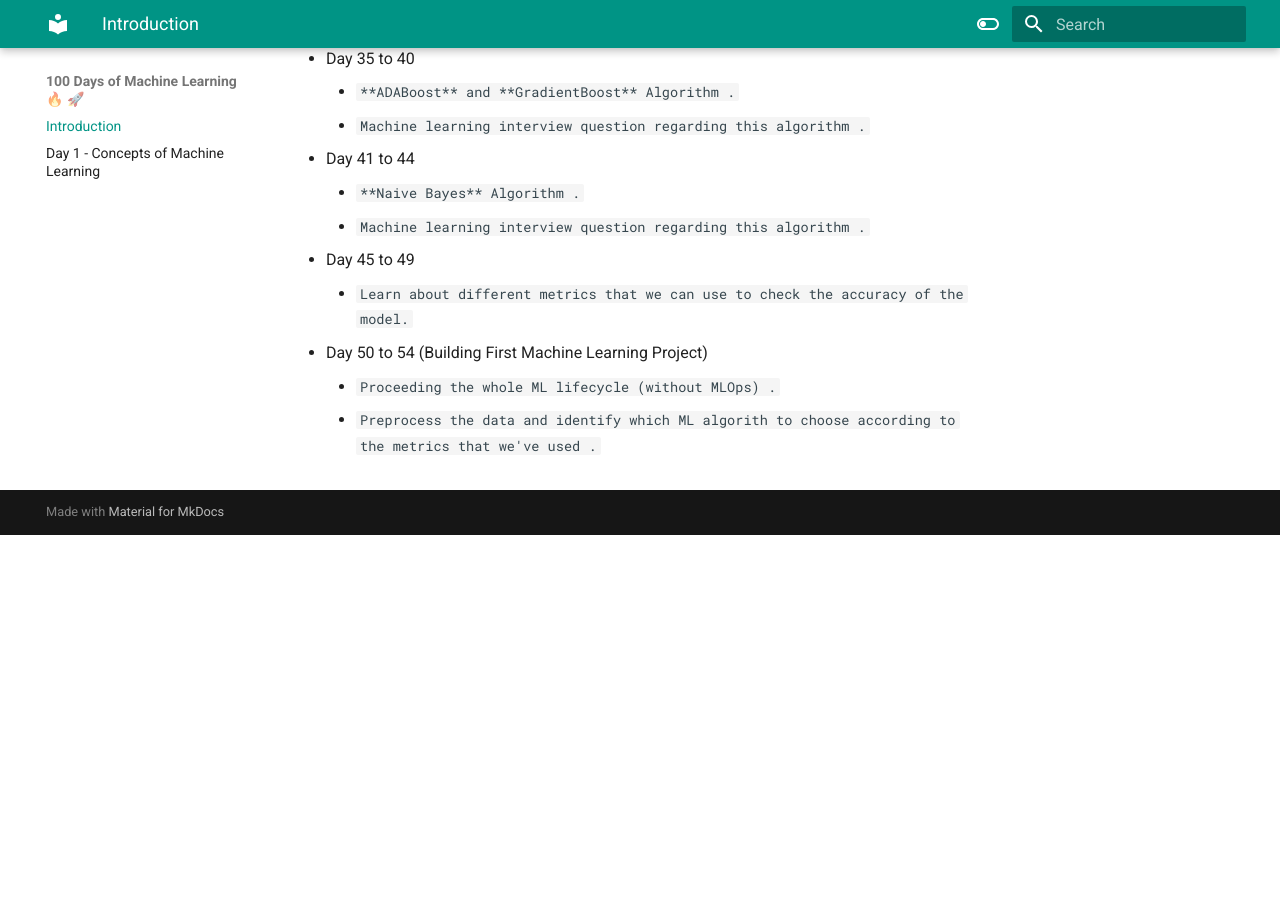
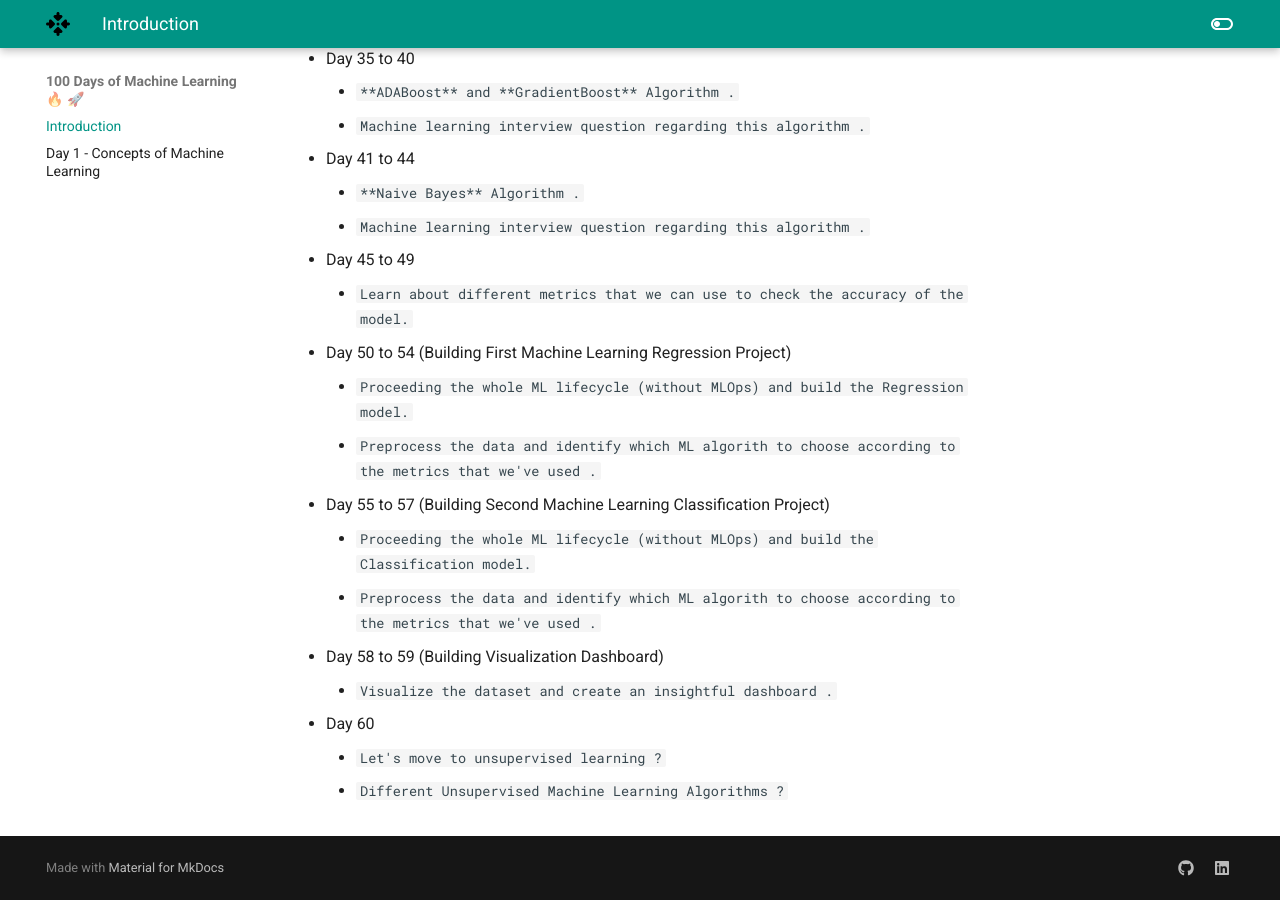
Before and after one commit to Hg03/100-Days-Of-Machine-Learning, an MkDocs documentation site: the page built from docs/index.md, in a window 1280 px wide and 900 px high, scrolled down 1772 px. Built offline with MkDocs 1.6.1 and Material for MkDocs 9.7.7, drawn with Linux system fonts in a browser that asks for light colours; before the commit the page ends 2307 px from its top, so only the background shows below that.

Commit message:
index updated -1

```diff
--- a/docs/index.md
+++ b/docs/index.md
@@ -69,6 +69,17 @@ Hi, my name is **Harish Gehlot** and I am **Data Science and Machine Learning En
 - Day 45 to 49
     - `Learn about different metrics that we can use to check the accuracy of the model.`
 
-- Day 50 to 54 (Building First Machine Learning Project)
-    - `Proceeding the whole ML lifecycle (without MLOps) .`
+- Day 50 to 54 (Building First Machine Learning Regression Project)
+    - `Proceeding the whole ML lifecycle (without MLOps) and build the Regression model.`
     - `Preprocess the data and identify which ML algorith to choose according to the metrics that we've used .`
+
+- Day 55 to 57 (Building Second Machine Learning Classification Project)
+    - `Proceeding the whole ML lifecycle (without MLOps) and build the Classification model.`
+    - `Preprocess the data and identify which ML algorith to choose according to the metrics that we've used .`
+
+- Day 58 to 59 (Building Visualization Dashboard)
+    - `Visualize the dataset and create an insightful dashboard .`
+
+- Day 60
+    - `Let's move to unsupervised learning ?`
+    - `Different Unsupervised Machine Learning Algorithms ?`
--- a/mkdocs.yml
+++ b/mkdocs.yml
@@ -1,6 +1,8 @@
 site_name: 100 Days of Machine Learning 🔥 🚀
+site_url: https://hg03.github.io/100-Days-Of-Machine-Learning
 theme:
   name: material
+  logo: assets/logo.svg
 
   palette:
       - scheme: default
@@ -15,3 +17,13 @@ theme:
           name: Switch to light mode
         primary: teal
         accent: lime
+
+plugins:
+  - social
+
+extra:
+  social:
+    - icon: fontawesome/brands/github
+      link: https://github.com/Hg03
+    - icon: fontawesome/brands/linkedin
+      link: https://www.linkedin.com/in/harish-gehlot-5338a021a/
--- a/requirements.txt
+++ b/requirements.txt
@@ -1 +1,4 @@
 mkdocs-material
+cairosvg
+pillow
+urllib3==1.26.6
```
Also changed, not shown: docs/assets/logo.svg (added).
